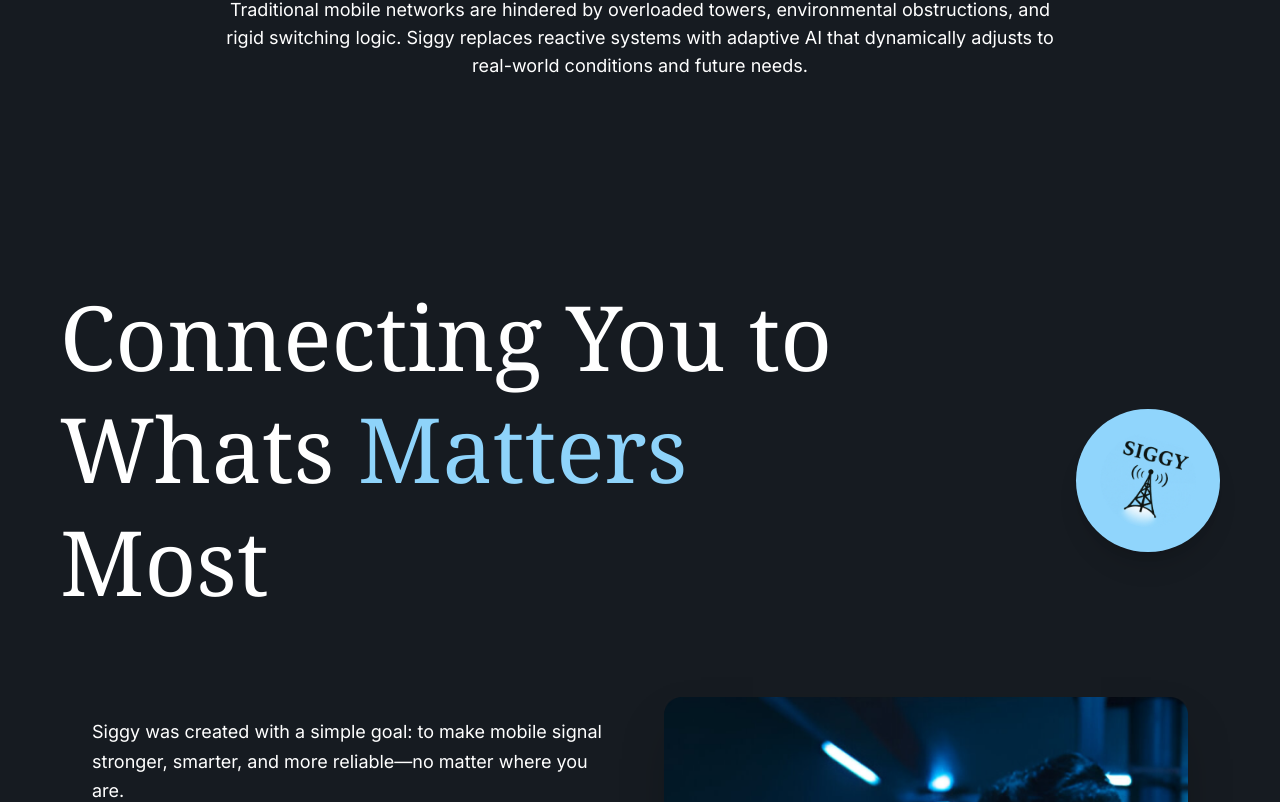
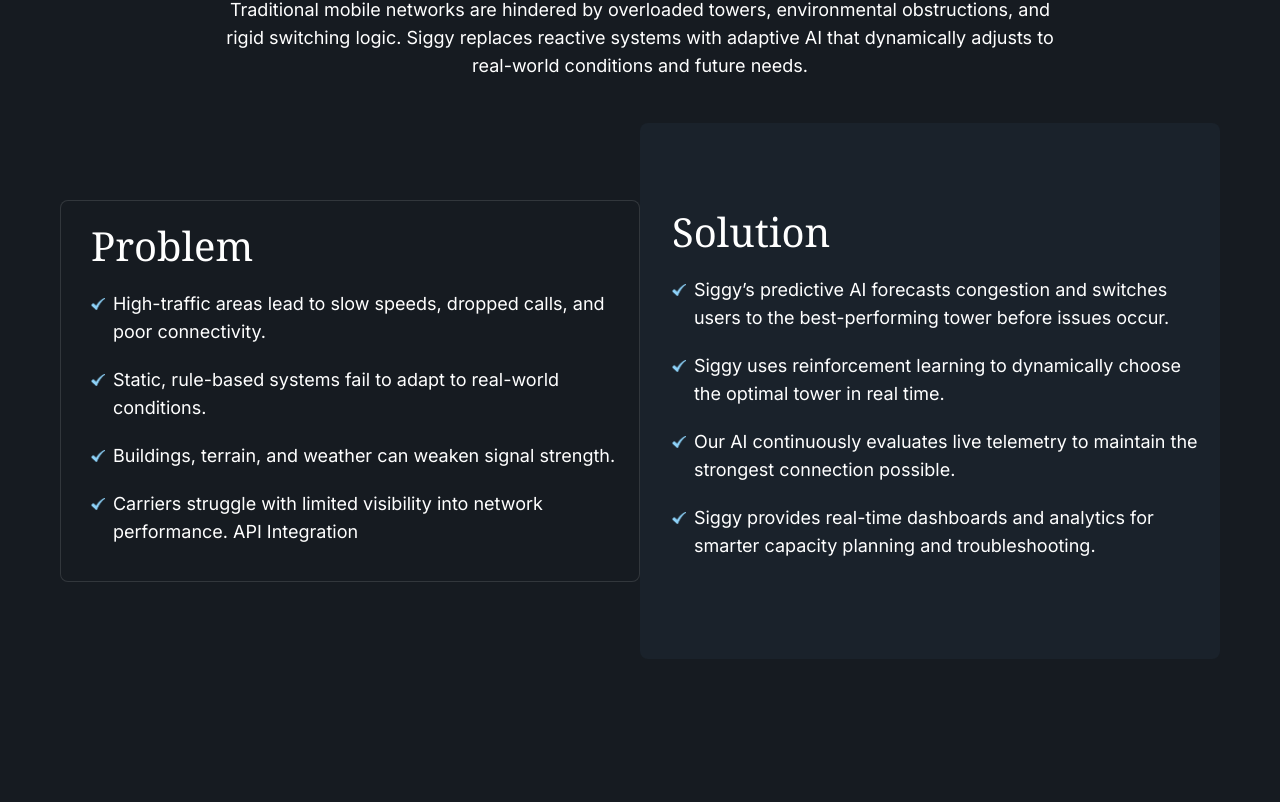
Before and after one commit to developeritexpert/siggi_ai_main, a Next.js app: page /whysiggy in a window 1280 px wide. Shown: the part 1918-2720 px from the top of the page. Built offline with nearby package versions, Linux system fonts and the light colour scheme.

Commit message:
adding why siggy page

```diff
--- a/app/components/WhySiggyComponents/ChallegesSolve.tsx
+++ /dev/null
@@ -1,32 +0,0 @@
-import React from 'react'
-
-const ChallegesSolve = () => {
-  return (
-    <section className="py-[50px] md:py-[100px] px-[20px] md:px-[60px]">
-       <div  className="continer mx-auto">
-          <div className="w-full text-center ">
-            <h1 className="w-full text-[24px] font-normal md:text-[65px] text-white text-center">
-            Challenges We  <span className="text-[#8ED3FA] ">   Solve</span>
-                </h1>
-
-                <p className=" text-white max-w-[833px] font-normal text-[16px] md:text-[18px] leading-[28px] mx-auto">
-                    Traditional mobile networks are hindered by overloaded towers, environmental obstructions, and
-rigid switching logic. Siggy replaces reactive systems with adaptive AI that dynamically adjusts
-to real-world conditions and future needs.
-                </p>
-
-          </div>
-          <div>
-            <div className="bg-[#FFFFFF1F] rounded-lg">
-
-            </div>
-            <div>
-
-            </div>
-          </div>
-       </div>
-    </section>
-  )
-}
-
-export default ChallegesSolve
--- a/app/components/WhySiggyComponents/ChallegesSolveText.tsx
+++ /dev/null
@@ -1,41 +0,0 @@
-import React from 'react'
-import Image from 'next/image'
-import FeatureTextComponent from '../featuresComponents/FeatureTextComponent'
-
-const PowerSubFeatureSecond = () => {
-  return (
-    <div className="w-full flex flex-col md:justify-between md:flex-row gap-[30px] md:gap-[79px] items-center  mt-[35px]">
-         <div className="w-full md:w-1/2 max-w-[584px]">
-             <h4 className="font-normal text-[18px] md:text-[40px] md:mb-[14px]">
-                         Features
-                          </h4>
-          <div className="w-full flex flex-col">
-      <FeatureTextComponent
-
-  imageParaText="Predictive Tower Switching:"
-  imageSpanText="Stay on the strongest , least congested signal"
-/>
-    <FeatureTextComponent
-
-  imageParaText="Congestion Forecasting:"
-  imageSpanText="AI anticipates network bottlenecks beforehand."
-/>
-    <FeatureTextComponent
-
-  imageParaText="Seamless Dashboards:"
-  imageSpanText="Real-time insights for engineers and decision-makers."
-/>
-    <FeatureTextComponent
-
-  imageParaText="API Integration:"
-  imageSpanText=" Easily embeds with carrier or enterprise systems."
-/>
-</div>
-</div>
-          <Image src="/images/rectangle_features1.png" alt="power-feature-img" height={447} width={634}
-          className="w-full md:w-1/2 h-auto"/>
-        </div>
-  )
-}
-
-export default PowerSubFeatureSecond;
--- /dev/null
+++ b/app/components/WhySiggyComponents/ChallegesSolveTextOne.tsx
@@ -0,0 +1,24 @@
+import React from "react";
+import ChallegesSolveTextSubText from "./ChallemgesSolveTextSubText";
+
+const ChallegesSolveTextOne = ({heading,className}) => {
+  return (
+      <div className={`w-full  max-w-[584px] ${className}`}>
+        <h4 className="font-normal text-white text-[18px] md:text-[40px] md:mb-[14px]">
+         {heading}
+        </h4>
+         <div className="w-full flex flex-col">
+          <ChallegesSolveTextSubText imageParaText="High-traffic areas lead to slow speeds, dropped calls, and poor connectivity." />
+          <ChallegesSolveTextSubText
+            imageParaText="Static, rule-based systems fail to adapt to real-world conditions."
+          />
+          <ChallegesSolveTextSubText
+            imageParaText="Buildings, terrain, and weather can weaken signal strength."
+          />
+          <ChallegesSolveTextSubText imageParaText="Carriers struggle with limited visibility into network performance. API Integration" />
+        </div>
+      </div>
+  );
+};
+
+export default ChallegesSolveTextOne;
--- /dev/null
+++ b/app/components/WhySiggyComponents/ChallemgesSolveTextSubText.tsx
@@ -0,0 +1,15 @@
+import React from 'react'
+import Image from "next/image"
+const ChallegesSolveTextSubText = ({imageParaText}) => {
+  return (
+
+                   <div className="flex flex-row gap-2 mb-[20px] items-baseline">
+                    <Image src="/images/tick_features.png" width={14 } alt="tick-feature-img" height={13} className="w-[14px] h-[13px]"/>
+                    <p className="text-[white] text-[14px] md:text-[18px]  font-normal leading-[28px]">
+                      {imageParaText}
+                      </p>
+                   </div>
+  )
+}
+
+export default ChallegesSolveTextSubText
--- /dev/null
+++ b/app/components/WhySiggyComponents/ChallengesSolve.tsx
@@ -0,0 +1,36 @@
+import React from "react";
+import ChallegesSolveTextOne from "./ChallegesSolveTextOne";
+import ChallengesSolveTextTwo from "./ChallengesSolveTextTwo";
+const ChallegesSolve = () => {
+  return (
+    <section className="py-[50px] md:py-[100px] px-[20px] md:px-[60px]">
+      <div className="container mx-auto">
+        <div className="w-full text-center ">
+          <h1 className="w-full text-[24px] font-normal md:text-[65px] text-white text-center">
+            Challenges We <span className="text-[#8ED3FA] "> Solve</span>
+          </h1>
+
+          <p className=" text-white max-w-[833px] font-normal text-[16px] md:text-[18px] leading-[28px] mx-auto">
+            Traditional mobile networks are hindered by overloaded towers,
+            environmental obstructions, and rigid switching logic. Siggy
+            replaces reactive systems with adaptive AI that dynamically adjusts
+            to real-world conditions and future needs.
+          </p>
+        </div>
+
+          <div className="flex w-full mt-[43px] items-center ">
+            <div className="md:max-w-[634px]  md:h-[382px] flex items-center  bg-[#161B21] border-[1px]  border-[#FFFFFF1F] w-1/2 rounded-lg">
+              <ChallegesSolveTextOne heading={"Problem"} className="pl-[30px]"/>
+            </div>
+            <div className="w-1/2 bg-[#1A222B] rounded-lg md:h-[536px] flex items-center md:max-w-[634px] ">
+               < ChallengesSolveTextTwo heading={"Solution"} className="pl-[32px] pr-[11px]" />
+            </div>
+          </div>
+
+        </div>
+
+    </section>
+  );
+};
+
+export default ChallegesSolve;
--- /dev/null
+++ b/app/components/WhySiggyComponents/ChallengesSolveTextTwo.tsx
@@ -0,0 +1,29 @@
+import React from "react";
+import ChallegesSolveTextSubText from "./ChallemgesSolveTextSubText";
+
+const ChallengesSolveTextTwo = ({heading,className}) => {
+  return (
+      <div className={`w-full  ${className}`}>
+        <h4 className="font-normal text-white text-[18px] md:text-[40px] md:mb-[14px]">
+         {heading}
+        </h4>
+        <div className="w-full flex flex-col">
+                 <ChallegesSolveTextSubText
+          imageParaText="
+          Siggy’s predictive AI forecasts congestion and switches users to the best-performing tower before issues occur." />
+          <ChallegesSolveTextSubText
+          imageParaText="Siggy uses reinforcement learning to dynamically choose the optimal tower in real time.
+" />
+          <ChallegesSolveTextSubText
+            imageParaText="Our AI continuously evaluates live telemetry to maintain the strongest connection possible."
+          />
+          <ChallegesSolveTextSubText
+            imageParaText="Siggy provides real-time dashboards and analytics for smarter capacity planning and troubleshooting."
+          />
+
+        </div>
+      </div>
+  );
+};
+
+export default ChallengesSolveTextTwo;
--- a/app/components/WhySiggyComponents/WhySiggyHero.tsx
+++ b/app/components/WhySiggyComponents/SiggyHero.tsx
@@ -1,6 +1,6 @@
 import React from 'react'
 
-const WhySiggyHero = () => {
+const SiggyHero = () => {
   return (
       <section className="w-full pb-[149px] px-[20px] pt-[130px] md:pt-[226px] md:pb-[125px] 2xl:pb-[145px] 2xl:bg-bottom  md:px-[60px]
              bg-[url('/assests/HeroSection.svg')]  bg-no-repeat bg-cover ">
@@ -18,4 +18,4 @@
   )
 }
 
-export default WhySiggyHero
+export default SiggyHero
--- a/app/components/WhySiggyComponents/WhyChooseSiggiy.tsx
+++ b/app/components/WhySiggyComponents/WhyChooseSiggy.tsx
@@ -1,5 +1,5 @@
 import React from "react";
-import WhyTextComponent from "../WhySiggyComponents/WhyTextComponent";
+import WhyTextComponent from "./WhyTextComponent";
 import Image from "next/image";
 const WhyChooseSiggiy = () => {
   return (
--- a/app/whysiggy/page.tsx
+++ b/app/whysiggy/page.tsx
@@ -1,13 +1,13 @@
 import React from 'react'
-import WhySiggyHero from '../components/WhySiggyComponents/WhySiggyHero'
-import WhyChooseSiggiy from '../components/WhySiggyComponents/WhyChooseSiggiy'
+import SiggyHero from '../components/WhySiggyComponents/SiggyHero'
+import WhyChooseSiggy from '../components/WhySiggyComponents/WhyChooseSiggy'
 import HomeAboutSection from '../components/HomeComponents/HomeAboutSection'
-import ChallegesSolve from '../components/WhySiggyComponents/ChallegesSolve'
+import ChallegesSolve from '../components/WhySiggyComponents/ChallengesSolve'
 const page = () => {
   return (
   <main className="bg-[#161b21]">
-      <WhySiggyHero/>
-      <WhyChooseSiggiy/>
+      <SiggyHero/>
+      <WhyChooseSiggy/>
       <ChallegesSolve/>
        <HomeAboutSection />
         </main>
```
Also changed, not shown: 1 other file (tests, documents, lock files or other folders).
